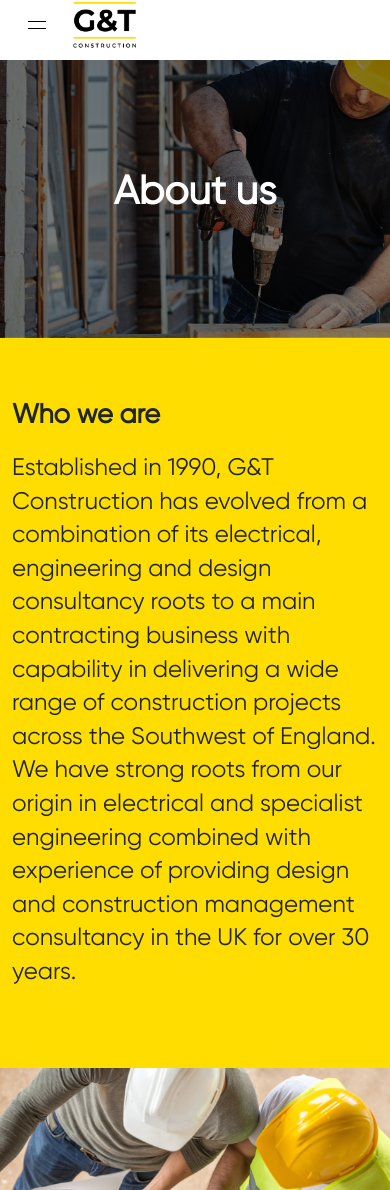
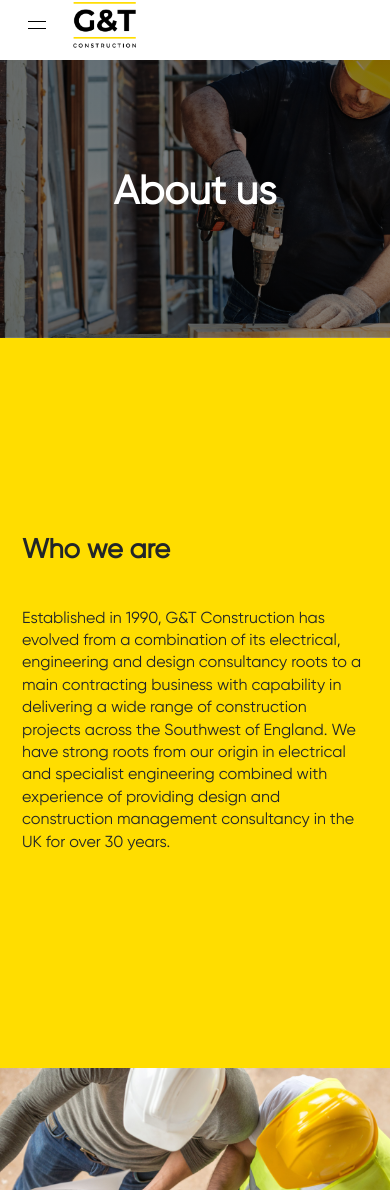
Before and after one commit to Ensio-Creative/g-t-construction, a Vue app: page /about-us in a window 390 px wide. Shown: the top 1190 px of the page. Built offline with nearby package versions, Linux system fonts and the light colour scheme; what @splidejs/vue-splide would draw is missing.

Commit message:
Reduced font-size on mobile on the about page

```diff
--- a/src/style/components/_about.scss
+++ b/src/style/components/_about.scss
@@ -13,9 +13,11 @@
         font-size: 27px;
         font-weight: bold;
         margin-bottom: 20px;
+        padding: 10px;
       }
       p {
-        font-size: 24px;
+        font-size: 16px;
+        padding: 10px;
       }
     }
   }
@@ -63,6 +65,13 @@
       .content {
         width: 441px;
         margin: auto;
+        h2 {
+          padding: 0px;
+        }
+        p {
+          font-size: 24px;
+          padding: 0px;
+        }
       }
     }
     .item:last-child {
```
